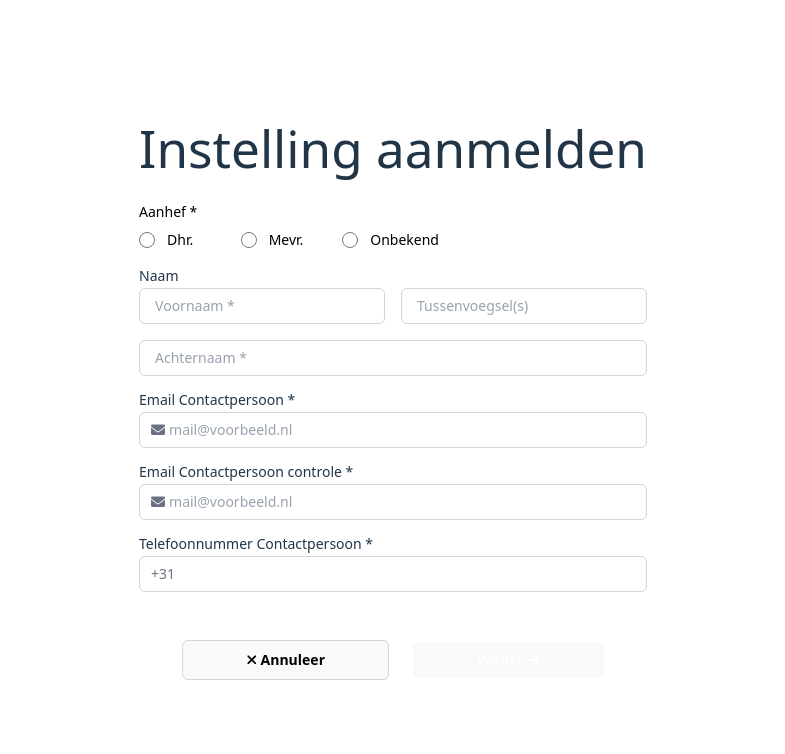
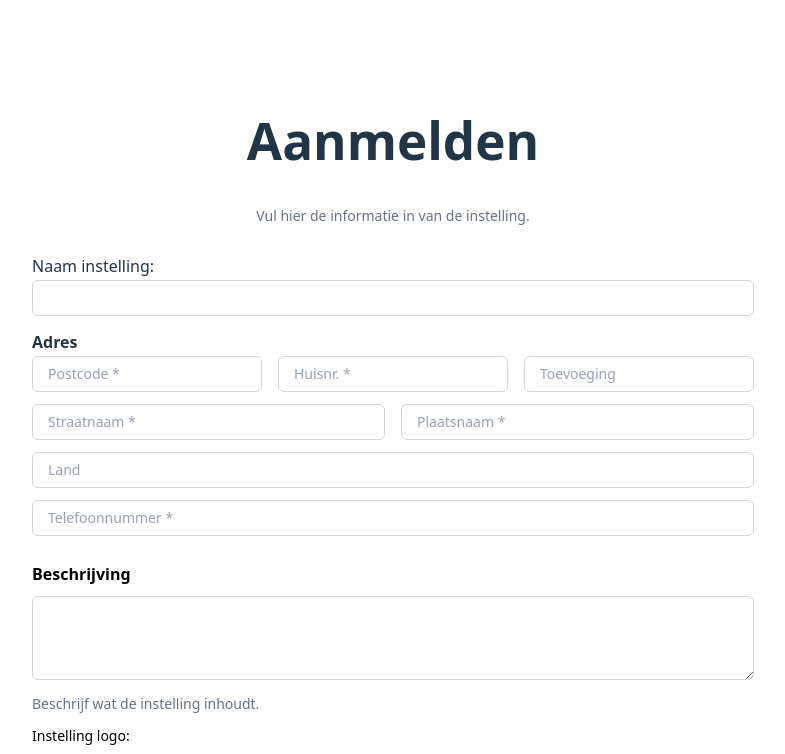
Before and after one commit to DROY64/cultuurweb, a React (Vite) app: page / in a window 1280 px wide. Shown: the top 754 px of the page, without its empty margins (247-1032 px from the left). Built offline with nearby package versions, Linux system fonts and the light colour scheme.

Commit message:
Forms hotfix #3

```diff
--- a/index.html
+++ b/index.html
@@ -4,7 +4,7 @@
     <meta charset="UTF-8" />
     <link rel="icon" type="image/svg+xml" href="/vite.svg" />
     <meta name="viewport" content="width=device-width, initial-scale=1.0" />
-    <title>cultuurweb</title>
+    <title>Introweek 2026 aanmelding</title>
     <script src="https://cdn.jsdelivr.net/npm/@tailwindcss/browser@4"></script>
     <script src="https://kit.fontawesome.com/42e76a2f90.js" crossorigin="anonymous"></script>
   </head>
--- a/src/App.jsx
+++ b/src/App.jsx
@@ -2,33 +2,16 @@
 // import viteLogo from '/vite.svg'
 // import siteLogo from '/assets/kikker-footer.svg'
 import "./App.css";
-import Form from './Forms.jsx'
-
+import Form from "./Forms.jsx";
 
 function App() {
   return (
-    (
-      <>
-        <h1>Aanmelding</h1>
-      </>
-    ),
-    (<Form/>)
-  //   if (<MyForm/> == True) {
-  //     // show button which refers to MyForm2
-  //   }
-  //   elseif (<MyForm2/> == True) {
-  //     // show buttons which go back to MyForm and MyForm3
-  //   }
-  //   elseif (<MyForm3/> == True) {
-  //     // Show buttons which goes to MyFormSummary and back to MyForm2
-  //   }
-  //   elseif (<MyFormSummary/> == True) {
-  //     // Show buttons which goes toe MyFormConfirm and bakc to MyForm3
-  //   }
-  //   else {
-  //     // Just return MyFormConfirm
-  //   }
-  //   // (<MyForm />)
+    <>
+      <div class="flex flex-col items-center rounded-lg bg-white px-32 py-16 mt-4">
+        <h1 class="text-center mb-8"><b>Aanmelden</b></h1>
+        <Form />
+      </div>
+    </>
   );
 }
 
--- a/src/Buttons.jsx
+++ b/src/Buttons.jsx
@@ -38,12 +38,12 @@ export default function button(state, page) {
     }
     else if (state == back) {
         return (
-          <button type="button" class="rounded-md text-sm/6 outline-1 -outline-offset-1 outline-gray-300 px-16 py-2 bg-transparent font-semibold text-black" onClick={pageBackward}><i class="fa-solid fa-xmark"></i> Terug</button>
+          <button type="button" class="rounded-md text-sm/6 outline-1 -outline-offset-1 outline-gray-300 px-16 py-2 bg-transparent font-semibold text-black" onClick={pageBackward}><i class="fa-solid fa-rotate-left"></i> Terug</button>
             );
         }
     else if (state == submit) {
         return (
-          <button type="submit" class="rounded-md bg-black px-16 py-2 text-sm font-semibold text-white focus-visible:outline-2 focus-visible:outline-offset-2 focus-visible:outline-indigo-500">Bevestig <i class="fa-solid fa-arrow-right"></i></button>
+          <button type="submit" class="rounded-md bg-black px-16 py-2 text-sm font-semibold text-white focus-visible:outline-2 focus-visible:outline-offset-2 focus-visible:outline-indigo-500">Bevestig <i class="fa-solid fa-check"></i></button>
         );
     }
 }
--- a/src/Forms.jsx
+++ b/src/Forms.jsx
@@ -11,8 +11,6 @@ function MyForm() {
 
   return (
     <>
-      <h1>Instelling aanmelden</h1>
-      <br />
       <form>
         <fieldset>
           <legend class="text-sm/6 text-black">Aanhef *</legend>
@@ -190,9 +188,6 @@ function MyForm2() {
 
   return (
     <>
-      <h1>
-        <b>Instelling aanmelden</b>
-      </h1>
       <p class="mt-1 text-sm/6 text-gray-500">
         Vul hier de informatie in van de instelling.
       </p>
@@ -310,7 +305,10 @@ function MyForm2() {
         </div>
         <div>
           <div class="col-span-full mt-2">
-            <label htmlFor="instLogo" class="block text-sm/6 font-medium text-black">
+            <label
+              htmlFor="instLogo"
+              class="block text-sm/6 font-medium text-black"
+            >
               Instelling logo:
             </label>
             <div class="mt-2 flex justify-center rounded-lg border border-dashed border-grey/25 px-6 py-10">
@@ -344,7 +342,7 @@ function MyForm2() {
             type="button"
             class="rounded-md text-sm/6 outline-1 -outline-offset-1 outline-gray-300 px-16 py-2 bg-transparent font-semibold text-black"
           >
-            <i class="fa-solid fa-xmark"></i> Annuleer
+            <i class="fa-solid fa-rotate-left"></i> Terug
           </button>
           <button
             type="submit"
@@ -368,7 +366,6 @@ function MyForm3() {
 
   return (
     <>
-      <h1>Instelling aanmelden</h1>
       <form>
         <div>
           <label htmlFor="mailc" class="block text-sm/6 mt-3">
@@ -436,7 +433,7 @@ function MyForm3() {
             type="button"
             class="rounded-md text-sm/6 outline-1 -outline-offset-1 outline-gray-300 px-16 py-2 bg-transparent font-semibold text-black"
           >
-            <i class="fa-solid fa-xmark"></i> Annuleer
+            <i class="fa-solid fa-rotate-left"></i> Terug
           </button>
           <button
             type="submit"
@@ -460,7 +457,6 @@ function MyFormSummary() {
 
   return (
     <>
-      <h1>Instelling aanmelden</h1>
       <form>
         <fieldset>
           <legend class="text-sm/6 font-semibold text-black">Aanhef</legend>
@@ -552,8 +548,7 @@ function MyFormSummary() {
         </div>
         <div>
           <label htmlFor="mailcc" class="block text-sm/6 mt-3">
-            {" "}
-            Email Contactpersoon controle{" "}
+            Email Contactpersoon controle
           </label>
           <div class="flex items-center rounded-md bg-white pl-3 outline-1 -outline-offset-1 outline-gray-300 has-[input:focus-within]:outline-2 has-[input:focus-within]:-outline-offset-2 has-[input:focus-within]:outline-indigo-600">
             <div class="shrink-0 text-base text-gray-500 select-none sm:text-sm/6">
@@ -571,8 +566,7 @@ function MyFormSummary() {
         </div>
         <div>
           <label htmlFor="telc" class="block text-sm/6 mt-3">
-            {" "}
-            Telefoonnummer Contactpersoon{" "}
+            Telefoonnummer Contactpersoon
           </label>
 
           <div class="flex items-center rounded-md bg-white pl-3 outline-1 -outline-offset-1 outline-gray-300 has-[input:focus-within]:outline-2 has-[input:focus-within]:-outline-offset-2 has-[input:focus-within]:outline-indigo-600">
@@ -642,7 +636,7 @@ function MyFormSummary() {
             type="button"
             class="rounded-md text-sm/6 outline-1 -outline-offset-1 outline-gray-300 px-16 py-2 bg-transparent font-semibold text-black"
           >
-            <i class="fa-solid fa-xmark"></i> Annuleer
+            <i class="fa-solid fa-rotate-left"></i> Terug
           </button>
           <button
             type="submit"
@@ -666,13 +660,16 @@ function MyFormConfirm() {
 
   return (
     <>
-      <h1>Instelling aanmelden</h1>
+      <h1>Bevestigd</h1>
+      <p>
+        <h2>Een kopie is naar uw email verstuurd ter Bevestiging.</h2>
+      </p>
     </>
   );
 }
 
 function Form() {
-  return <MyForm />;
+  return <MyForm2 />;
 }
 
 export default Form;
```
